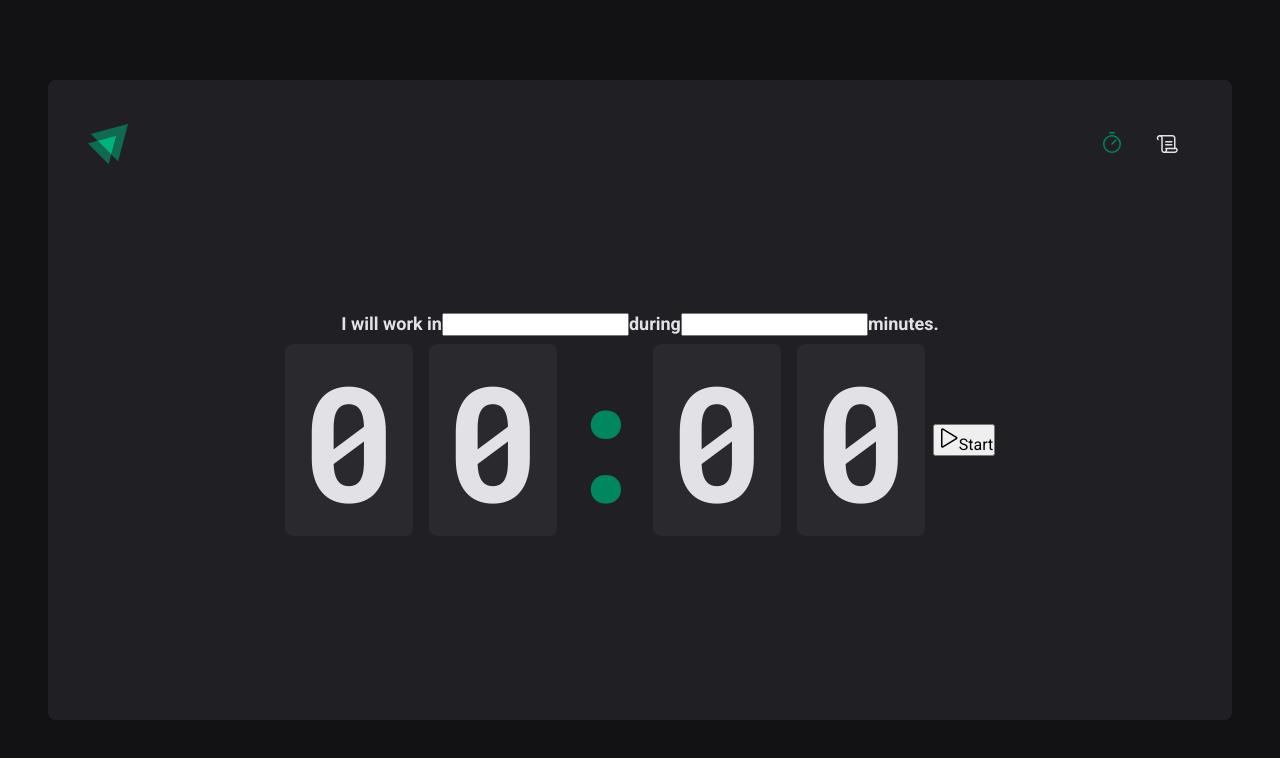
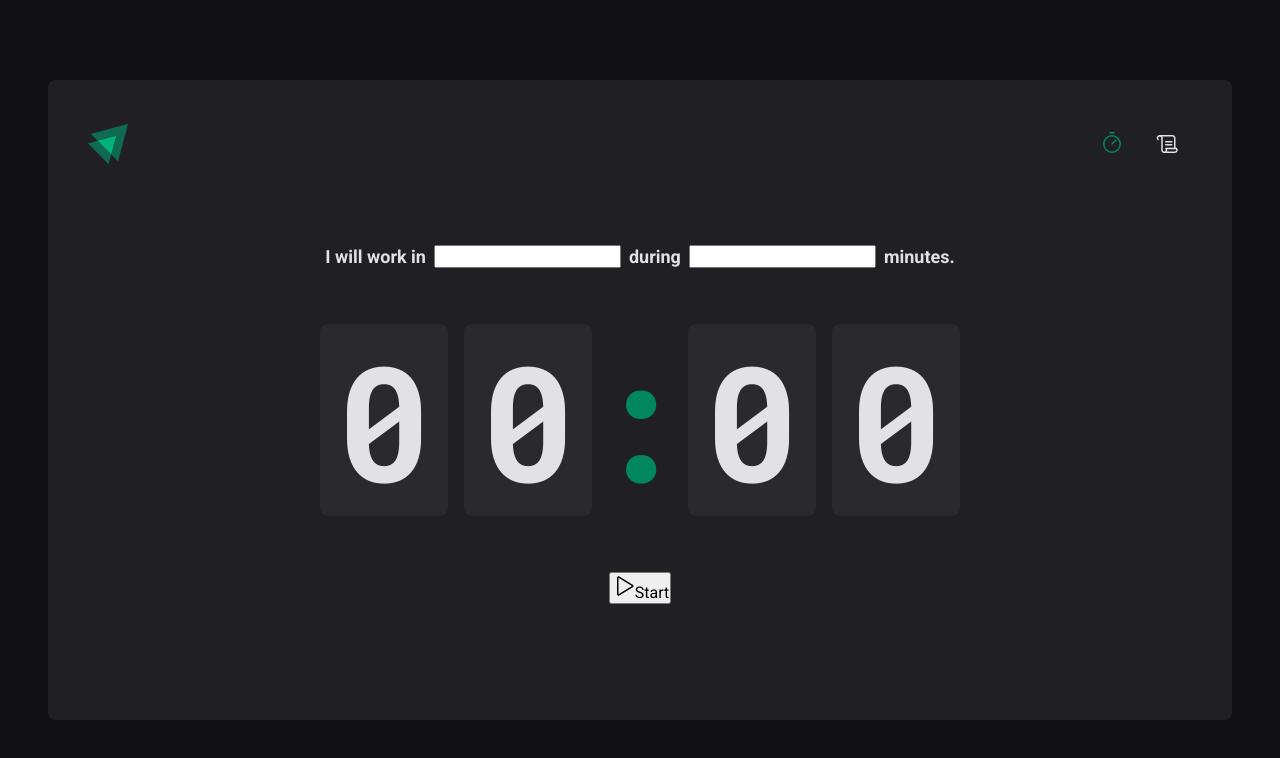
Before and after one commit to filipebteixeira98/ignite-timer, a React (Vite) app: page / in a window 1280 px wide. Shown: the top 758 px of the page. Built offline with nearby package versions, Linux system fonts and the light colour scheme.

Commit message:
fix: error that was causing layout crashing due to missing form element

```diff
--- a/src/pages/Home/index.tsx
+++ b/src/pages/Home/index.tsx
@@ -10,14 +10,14 @@ import {
 export function Home() {
   return (
     <HomeContainer>
-      <FormContainer>
-        <div>
+      <form action="">
+        <FormContainer>
           <label htmlFor="task">I will work in</label>
           <input id="task" />
           <label htmlFor="minutesAmount">during</label>
           <input id="minutesAmount" type="number" />
           <span>minutes.</span>
-        </div>
+        </FormContainer>
         <CountdownContainer>
           <span>0</span>
           <span>0</span>
@@ -29,7 +29,7 @@ export function Home() {
           <Play size={24} />
           Start
         </button>
-      </FormContainer>
+      </form>
     </HomeContainer>
   )
 }
```
